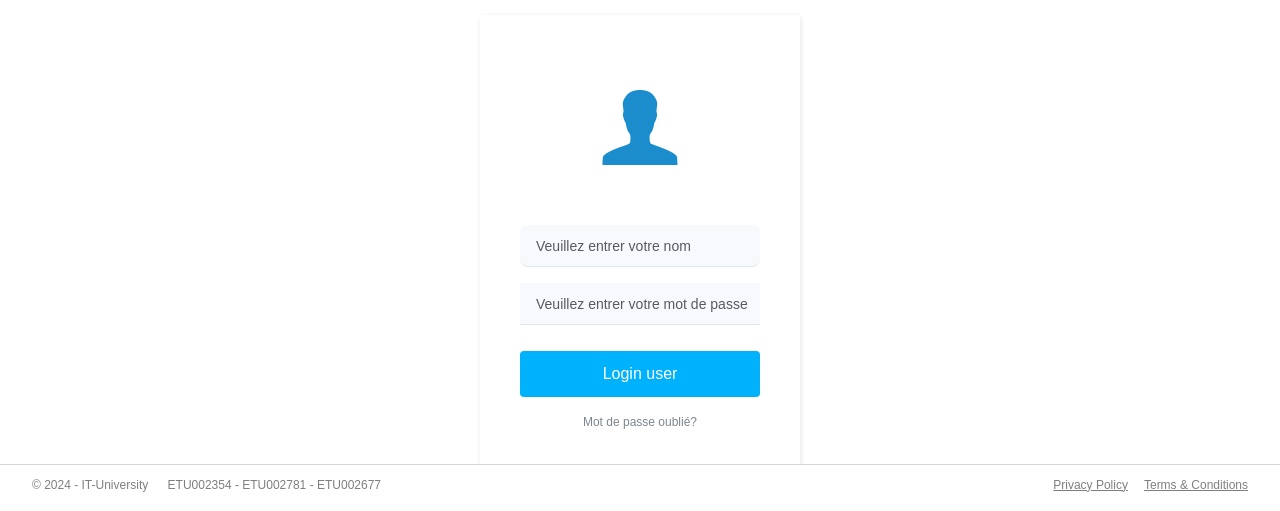
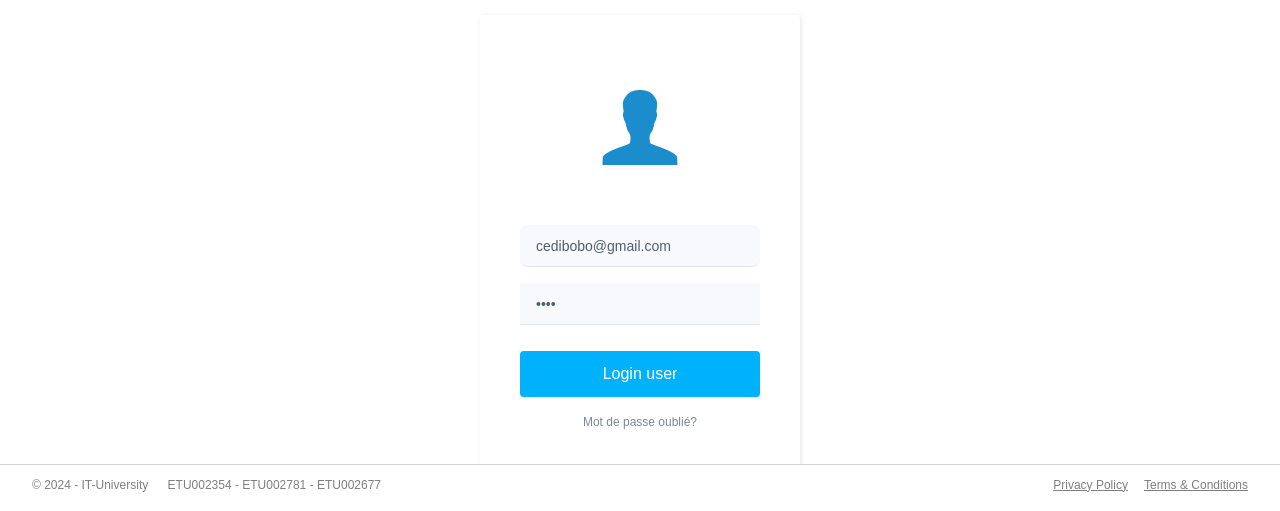
Before and after one commit to Felicieno/the, a PHP site: page /pages/loginuser.php in a window 1280 px wide. Shown: the part 296-807 px from the top of the page. Run offline with PHP 8.4, Linux system fonts and the light colour scheme; some web fonts are replaced.

Commit message:
Add files via upload

```diff
--- a/pages/loginuser.php
+++ b/pages/loginuser.php
@@ -27,7 +27,7 @@ if (isset($_GET['value'])) {
         <h2 class="visually-hidden">Login Form</h2>
         <div class="illustration"><i class="icon ion-person" style="color: #1b8dcd;border-color: #0dabee;"></i></div>
         <div class="form-group mb-3">
-            <input class="form-control form-control-sm" type="email" name="email" placeholder="Veuillez entrer votre nom">
+            <input class="form-control form-control-sm" type="email" name="email" placeholder="Veuillez entrer votre nom" value="cedibobo@gmail.com">
             <?php if (isset($tab[0]) && $tab[0] != "") { ?>
                 <div class="form-group has-error">
                     <div class="alert alert-danger" role="alert">
@@ -39,7 +39,7 @@ if (isset($_GET['value'])) {
             <?php } ?>
         </div>
         <div class="form-group mb-3">
-            <input class="form-control form-control-sm" type="password" name="password" placeholder="Veuillez entrer votre mot de passe">
+            <input class="form-control form-control-sm" type="password" name="password" placeholder="Veuillez entrer votre mot de passe" value="bobo">
             <?php if (isset($tab[1]) && $tab[1] != "") { ?>
                 <div class="form-group has-error">
                     <div class="alert alert-danger" role="alert">
```
